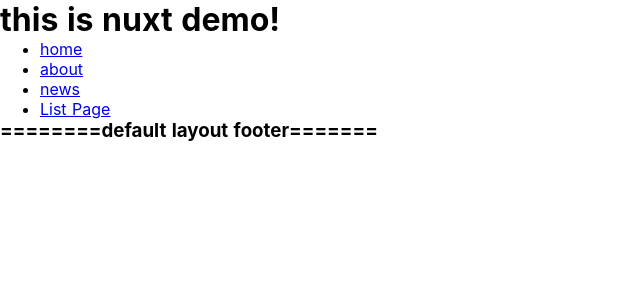
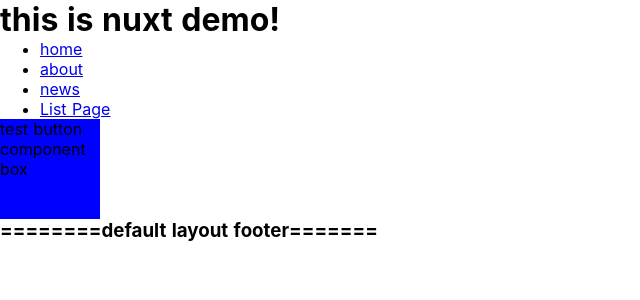
Before and after one commit to xiongben/NuxtDemo, a Nuxt app: page / in a window 1280 px wide. Shown: the top 300 px of the page, without its empty margins (0-640 px from the left). Built offline with nearby package versions, Linux system fonts and the light colour scheme.

Commit message:
[add] component

```diff
--- /dev/null
+++ b/components/TestButton.vue
@@ -0,0 +1,15 @@
+<template>
+  <div class="box">
+    test button component box
+  </div>
+</template>
+<script>
+
+</script>
+<style scoped>
+  .box{
+    width: 100px;
+    height: 100px;
+    background: blue;
+  }
+</style>
--- a/pages/index.vue
+++ b/pages/index.vue
@@ -7,16 +7,18 @@
       <li><nuxt-link :to="{name:'news',params:{newsId:3306}}">news</nuxt-link></li>
       <li><nuxt-link :to="{name:'list'}">List Page</nuxt-link></li>
     </ul>
+    <TestButton/>
   </div>
 </template>
 
 <script>
-
+import TestButton from "@/components/TestButton"
 
 export default {
   components: {
+    TestButton
+  }
 
-  }
 }
 </script>
 
```
